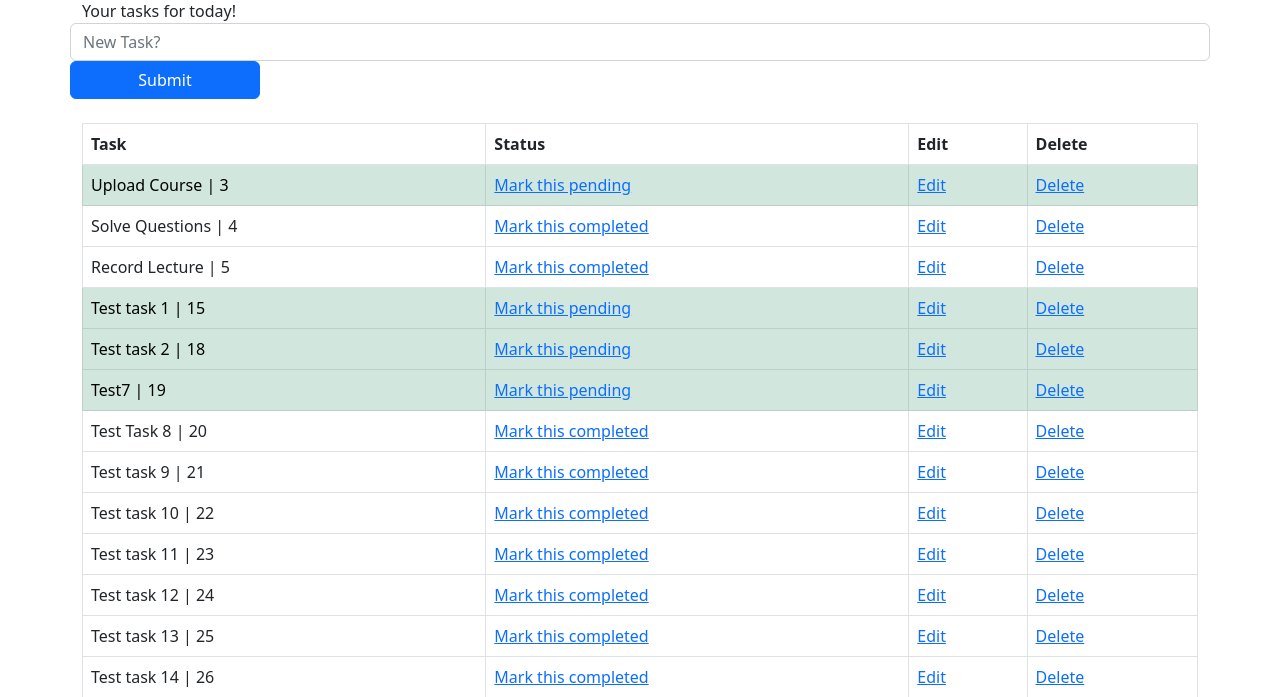
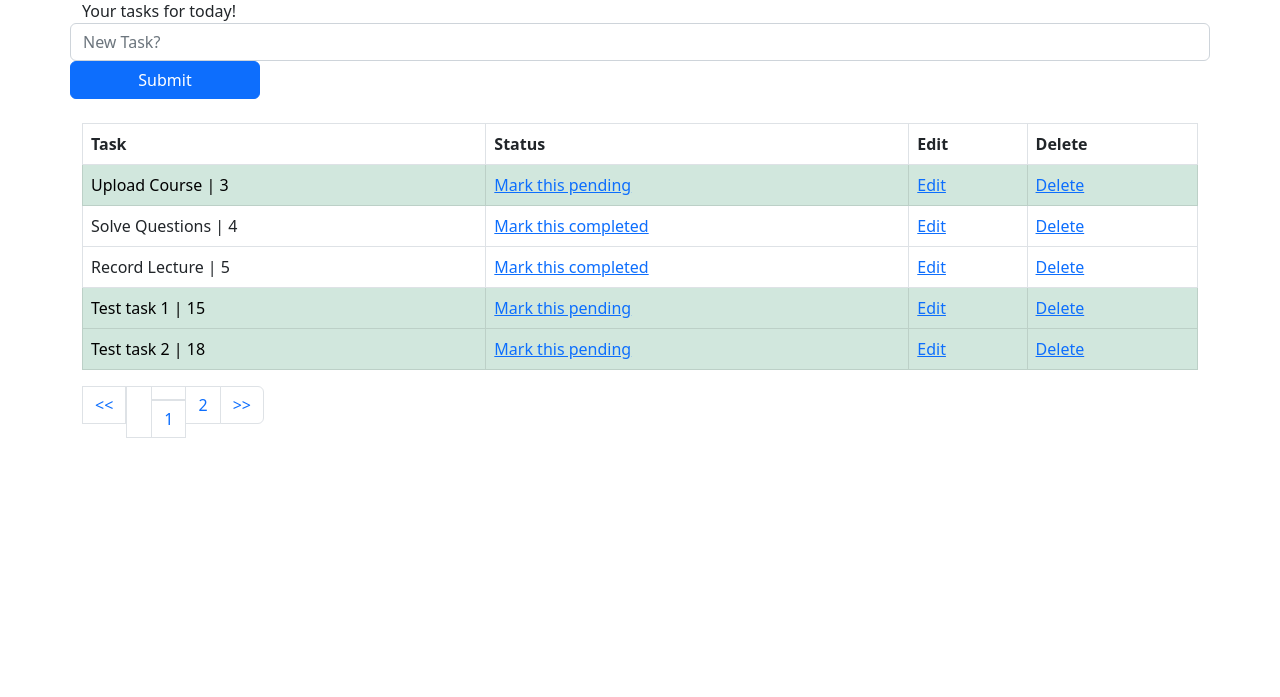
Before and after one commit to joybh98/taskmate, a Django app: page /task/ in a window 1280 px wide. Shown: the part 361-1058 px from the top of the page. After the commit the page ends 799 px from the top, so only its background shows below. Run offline with Django 4.2, Linux system fonts and the light colour scheme; data comes from the database, SQL or seed files in the repository; both versions use the stored data as it was after the commit.

Commit message:
fixed paginator bug

```diff
--- a/taskmate/todolist/templates/todolist.html
+++ b/taskmate/todolist/templates/todolist.html
@@ -57,5 +57,28 @@
                     {% endif %}
                 </tbody>
             </table>
+            <nav aria-label="pagination_tasks">
+                <ul class="pagination">
+                  <li class="page-itme">
+                    <a class="page-link" href="?pg=1"><<
+                  </li>
+                  <li class="page-item">
+                    {% if all_tasks.has_previous %}
+                        <a class="page-link" href="?pg={{ all_tasks.previous_page_number }}">{{ all_tasks.previous_page_number }}</a>
+                    {% endif %}
+                  </li>
+                  <li class="page-item">
+                    <a class="page-link" href="?pg={{ all_tasks.number }}">{{ all_tasks.number }}</a>
+                  </li>
+                  <li class="page-item">
+                    {% if all_tasks.has_next %}
+                    <a class="page-link" href="?pg={{ all_tasks.next_page_number }}">{{ all_tasks.next_page_number }}</a>
+                    {% endif %}
+                  </li>
+                  <li class="page-item">
+                    <a class="page-link" href="?pg={{ all_tasks.paginator.num_pages  }}">>></a>
+                  </li>
+                </ul>
+              </nav>
     </div>
 {% endblock content %}
--- a/taskmate/todolist/views.py
+++ b/taskmate/todolist/views.py
@@ -5,6 +5,7 @@ from django.http import HttpResponse
 from todolist.models import TaskList
 from todolist.forms import TaskForm
 from django.contrib import messages
+from django.core.paginator import Paginator
 
 # Create your views here.
 
@@ -18,7 +19,14 @@ def todolist(request):
         return redirect('todolist')
     else:
         # get all the objects of this class i.e tasks and done status
-        all_tasks=TaskList.objects.all
+        all_tasks=TaskList.objects.all()
+        #paginator logic
+        #1. create paginator after each 5 objects
+        paginator=Paginator(all_tasks, 5)
+        # get pages to populate URL
+        page=request.GET.get('pg')
+        # get our tasks
+        all_tasks=paginator.get_page(page)
         return render(request,'todolist.html',{'all_tasks':all_tasks})
 
 def contact(request):
```
Also changed, not shown: taskmate/db.sqlite3.
